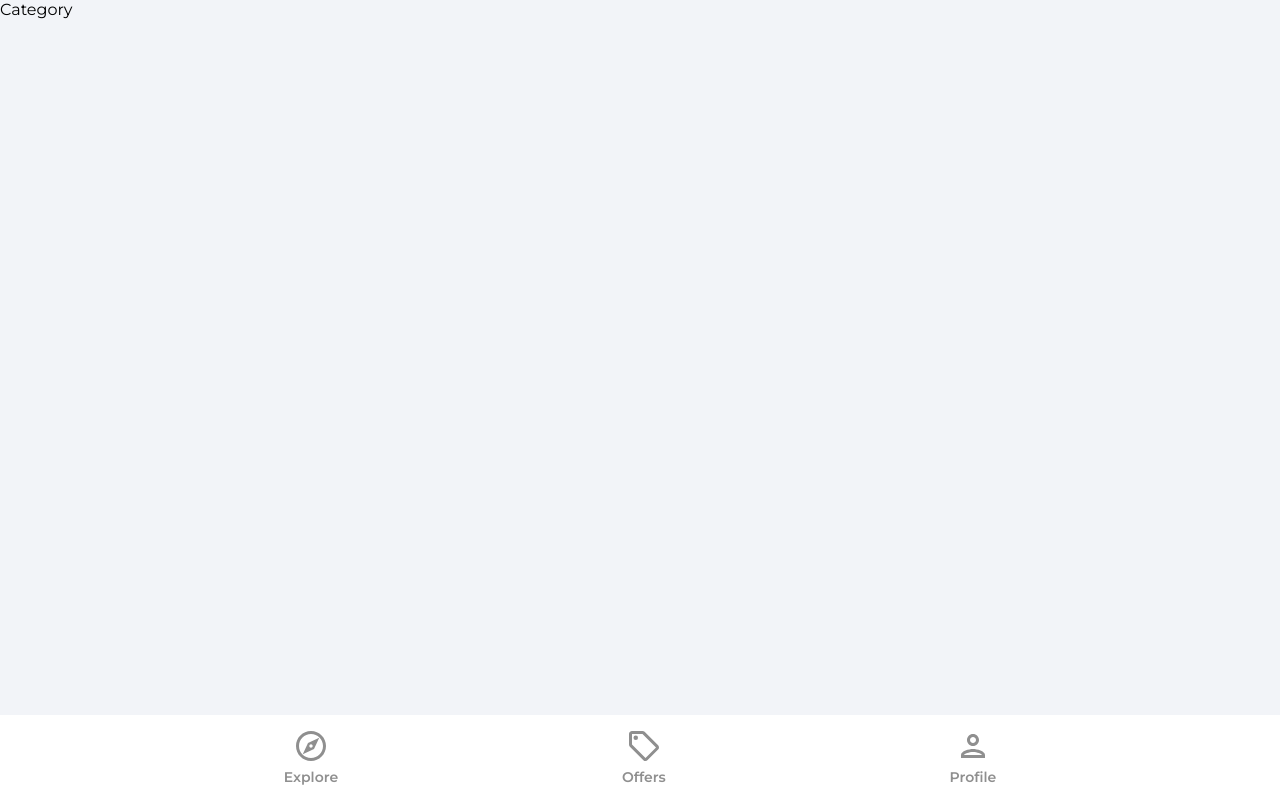
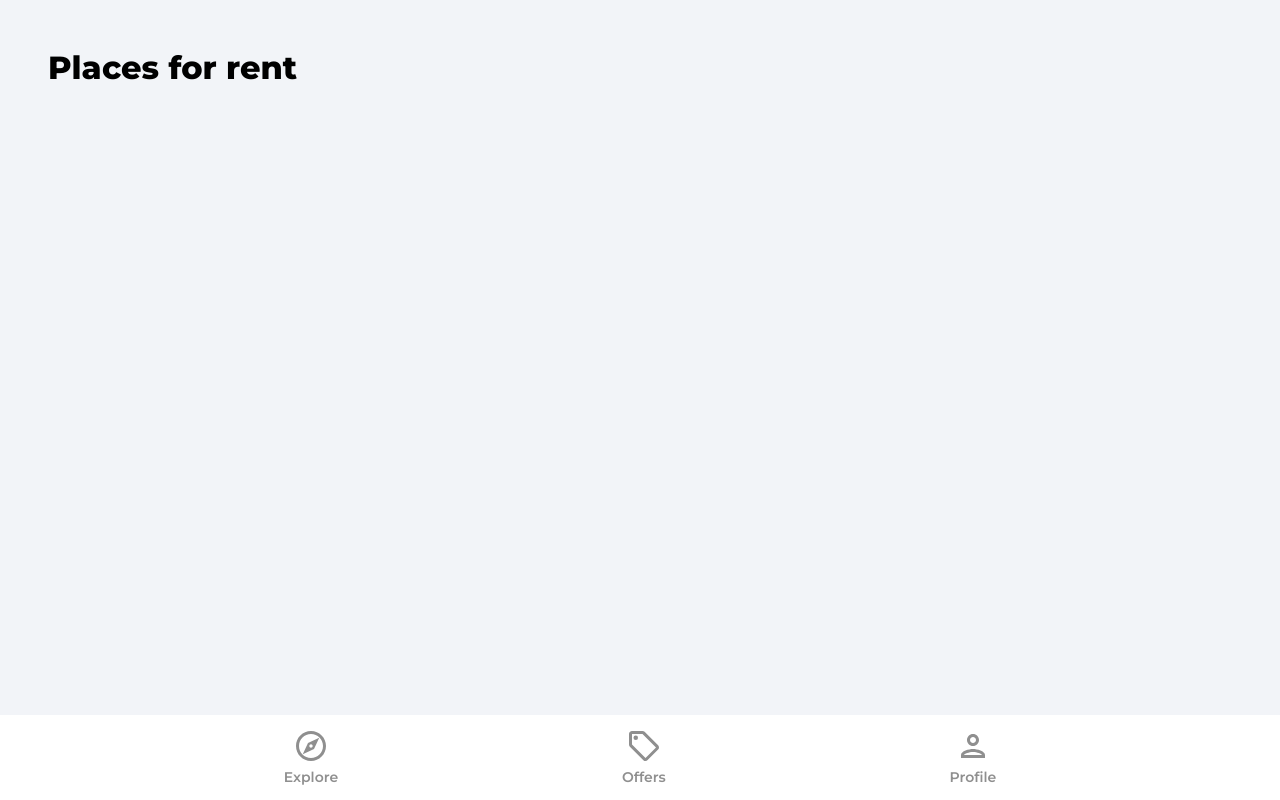
Before and after one commit to nameelza/house-marketplace, a React (Create React App) app: page /category/rent in a window 1280 px wide. Built offline with nearby package versions, Linux system fonts and the light colour scheme; no server answers; the database is empty.

Commit message:
category

```diff
--- a/src/components/Category.jsx
+++ b/src/components/Category.jsx
@@ -16,6 +16,7 @@ import Spinner from "./Spinner";
 function Category() {
   const [listings, setListings] = useState(null);
   const [loading, setLoading] = useState(true);
+  console.log(listings);
 
   const params = useParams();
 
@@ -53,7 +54,13 @@ function Category() {
     fetchListings();
   }, []);
 
-  return <div>Category</div>;
+  return (
+    <div className="category">
+      <header>
+        <p className="pageHeader">Places for {params.categoryName}</p>
+      </header>
+    </div>
+  );
 }
 
 export default Category;
--- a/src/components/Explore.jsx
+++ b/src/components/Explore.jsx
@@ -20,7 +20,7 @@ function Explore() {
             />
             <p className="exploreCategoryName">Places for rent</p>
           </Link>
-          <Link to="/category/rent">
+          <Link to="/category/sale">
             <img
               src={sellCategoryImage}
               alt="sell"
```
